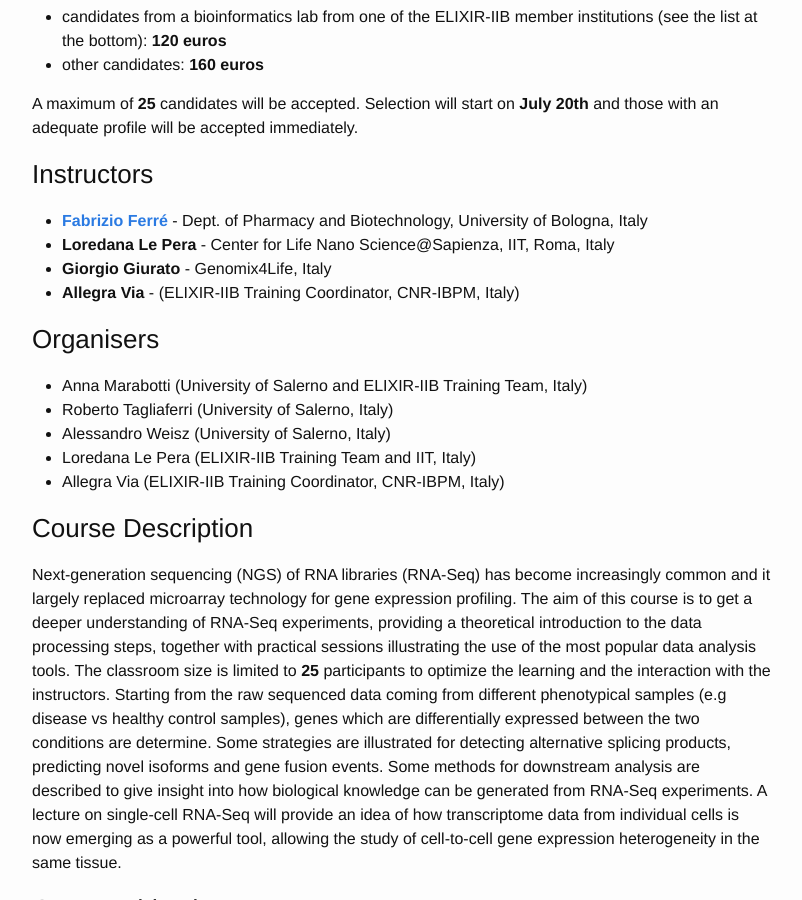
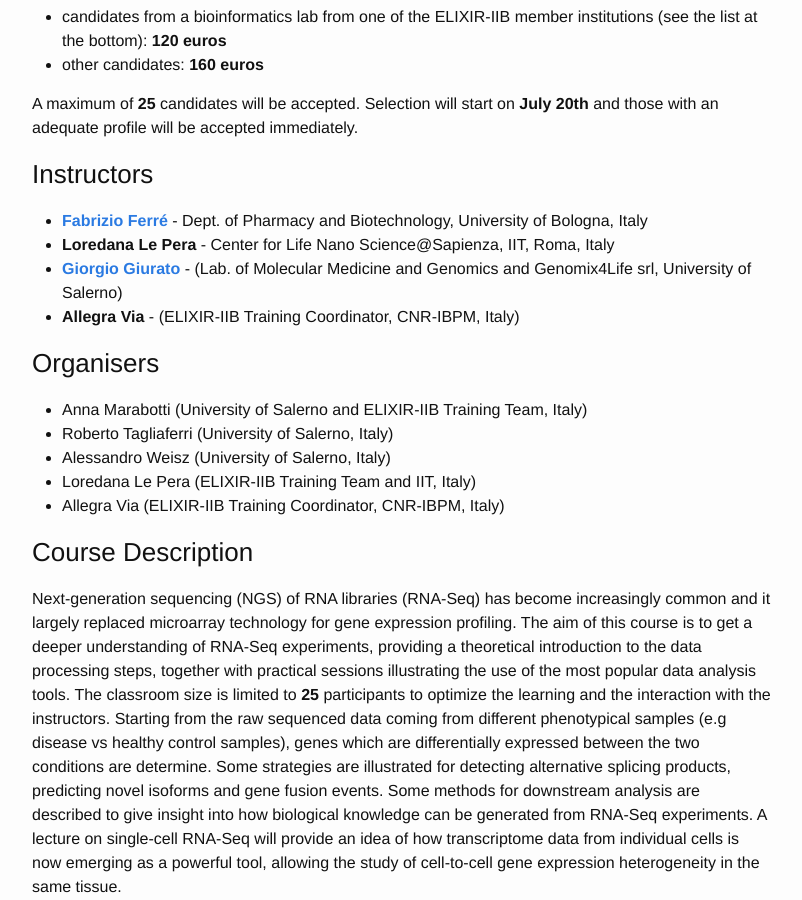
Before and after one commit to ELIXIR-IIB-training/website, a Jekyll site: the page built from _posts/2017-09-27-RNA-seq-Salerno.md, in a window 1280 px wide and 900 px high, scrolled down 703 px. Shown: the whole window, without its empty margins (238-1040 px from the left). Built offline with Jekyll 4.4.1, drawn with Linux system fonts in a browser that asks for light colours; some of the changed text lies outside the part shown.

```diff
--- a/_posts/2017-09-27-RNA-seq-Salerno.md
+++ b/_posts/2017-09-27-RNA-seq-Salerno.md
@@ -47,7 +47,7 @@ A maximum of **25** candidates will be accepted. Selection will start on **July
 ### Instructors
 - [**Fabrizio Ferré**](https://www.unibo.it/sitoweb/fabrizio.ferre) - Dept. of Pharmacy and Biotechnology, University of Bologna, Italy
 - **Loredana Le Pera** - Center for Life Nano Science@Sapienza, IIT, Roma, Italy
-- **Giorgio Giurato** - Genomix4Life, Italy
+- [**Giorgio Giurato**](http://www.labmedmolge.unisa.it/italiano/teamit/giorgiogiurato) - (Lab. of Molecular Medicine and Genomics and Genomix4Life srl, University of Salerno)
 - **Allegra Via** - (ELIXIR-IIB Training Coordinator, CNR-IBPM, Italy)
 <br>
 
@@ -97,8 +97,7 @@ A basic understanding of molecular biology and transcriptomics is assumed. A bas
 <br>
 <br>
 
-### [Application Form](https://goo.gl/forms/)
-<font color="red"><b>(it will be open from July 9th)</b></font>
+### [Application Form](https://goo.gl/forms/MCGI3C7HrLgNjFHy1)
 <br>
 <br>
 
```
